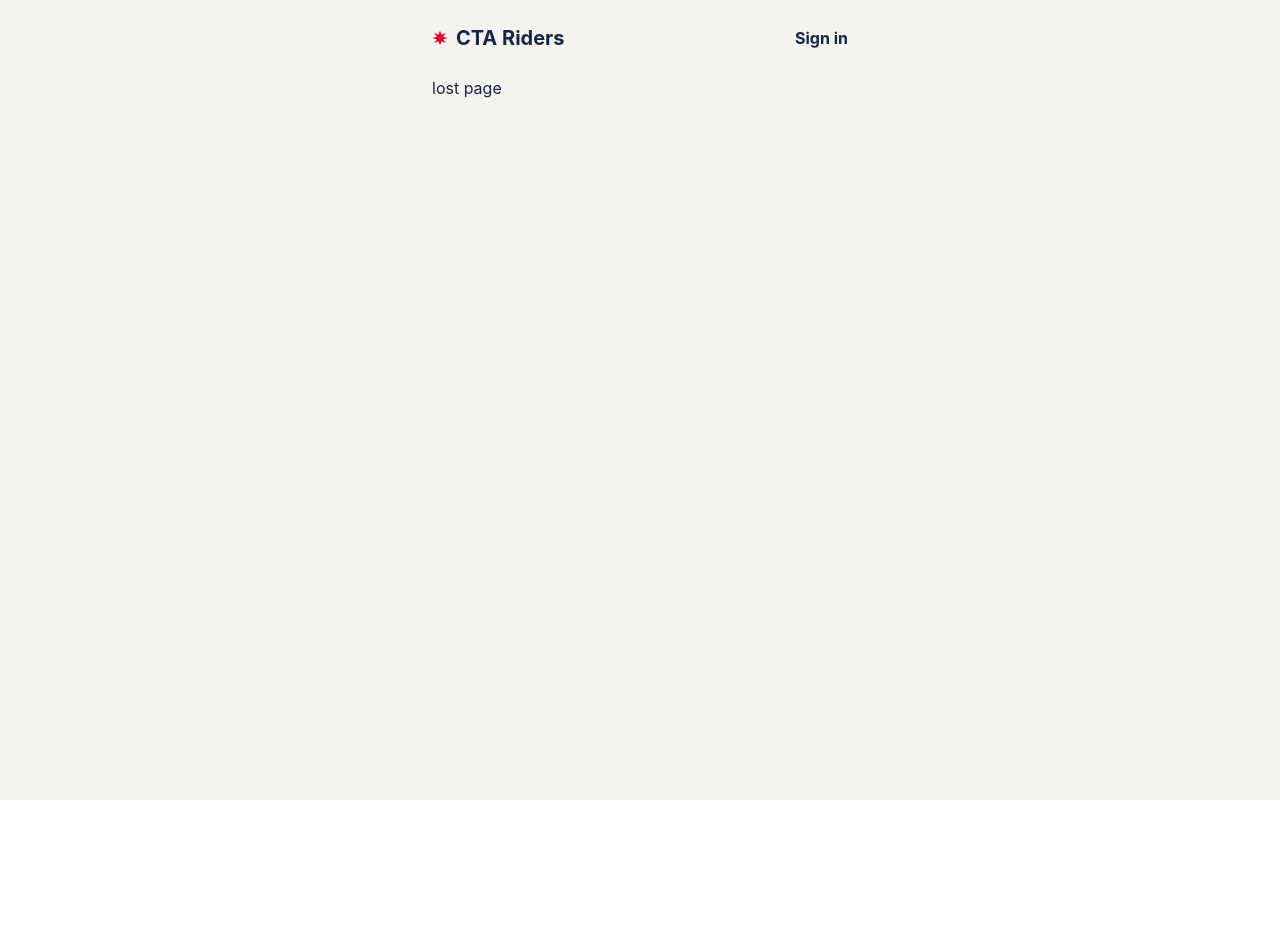
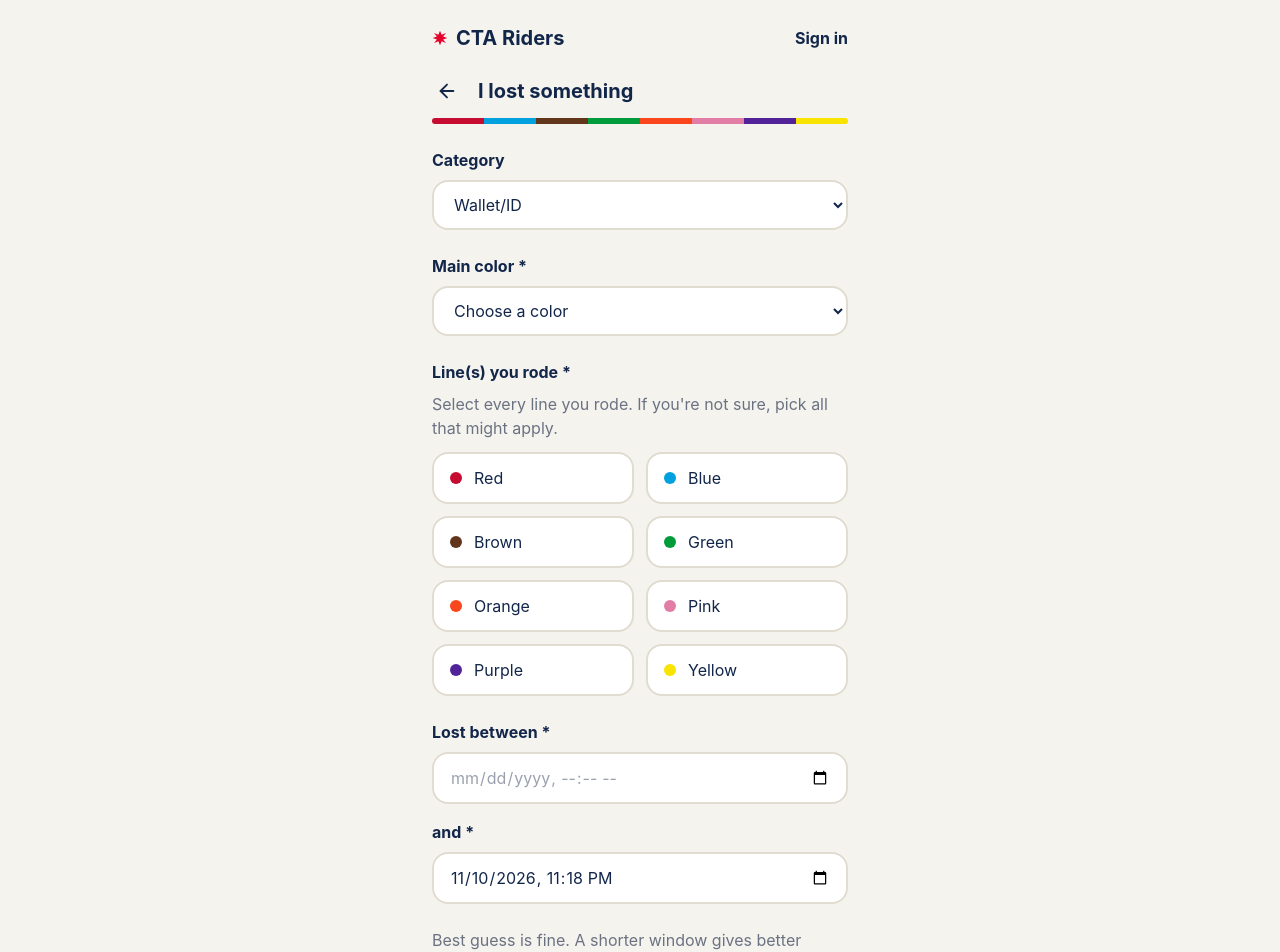
Before and after one commit to Mangosmoove/cta-lost-found, a React (Vite) app in the folder client/: page /lost in a window 1280 px wide. Shown: the top 952 px of the page. Before the commit the page ends 800 px from the top, so only its background shows below. Built offline with nearby package versions, Linux system fonts and the light colour scheme.

Commit message:
added mute gray to empty date time, added lost page that allows user to select multiple lines

```diff
--- a/client/src/components/DateTimeField.tsx
+++ b/client/src/components/DateTimeField.tsx
@@ -31,7 +31,7 @@ const DateTimeField = ({
       max={max}
       value={value}
       onChange={(e) => onChange(e.target.value)}
-      className={fieldClass}
+      className={`${fieldClass} ${value ? "" : "text-gray-400"}`}
     />
   </div>
 );
--- a/client/src/pages/Lost.tsx
+++ b/client/src/pages/Lost.tsx
@@ -1,5 +1,248 @@
+import { useState } from "react";
+import { Link } from "react-router";
+import { ArrowLeft } from "lucide-react";
+import LineStripe from "../components/LineStripe";
+import LinePicker from "../components/LinePicker";
+import StationSelect from "../components/StationSelect";
+import CategorySelect from "../components/CategorySelect";
+import ColorSelect from "../components/ColorSelect";
+import DateTimeField from "../components/DateTimeField";
+import PhotoUpload from "../components/PhotoUpload";
+import { toLocalInput } from "../utils/datetime";
+import { fieldClass, hintClass, labelClass } from "../components/FormStyles";
+
+const errorClass = "mt-2 font-bold text-red-line";
+
 const Lost = () => {
-  return <h1>lost page</h1>;
+  const [category, setCategory] = useState("Wallet/ID");
+  const [color, setColor] = useState("");
+  const [color2, setColor2] = useState("");
+  const [lines, setLines] = useState<string[]>([]);
+  const [lostLine, setLostLine] = useState(""); // line they think they lost it on
+  const [lostStation, setLostStation] = useState("");
+  const [lostFrom, setLostFrom] = useState("");
+  const [lostTo, setLostTo] = useState(() => toLocalInput(new Date()));
+  const [description, setDescription] = useState("");
+  const [photo, setPhoto] = useState<File | null>(null);
+  const [linesError, setLinesError] = useState("");
+  const [timeError, setTimeError] = useState("");
+
+  const now = toLocalInput(new Date());
+
+  const handleLinesChange = (next: string[]) => {
+    setLines(next);
+    setLinesError("");
+
+    // allow several train lines to be selected
+    const nextLostLine =
+      next.length === 1 ? next[0] : next.includes(lostLine) ? lostLine : "";
+    if (nextLostLine !== lostLine) {
+      setLostLine(nextLostLine);
+      setLostStation(""); // old station may not be on the new line
+    }
+  };
+
+  // eslint-disable-next-line @typescript-eslint/no-explicit-any
+  const handleSubmit = (e: any) => {
+    e.preventDefault();
+
+    if (lines.length === 0) {
+      setLinesError("Please pick at least one line.");
+      return;
+    }
+    if (lostFrom >= lostTo) {
+      setTimeError("The start time must be before the end time.");
+      return;
+    }
+
+    // later implement api fun stuff
+    console.log({
+      category,
+      colors: [color, color2].filter(Boolean),
+      lines,
+      lost_line: lostLine || null,
+      lost_station: lostStation || null,
+      lost_from: lostFrom,
+      lost_to: lostTo,
+      description,
+      photo,
+    });
+  };
+
+  return (
+    <div>
+      <div className="mb-3 flex items-center gap-4">
+        <Link to="/" aria-label="Back to home" className="p-1">
+          <ArrowLeft size={22} />
+        </Link>
+        <h1 className="text-xl font-bold">I lost something</h1>
+      </div>
+
+      <div className="mb-6 flex h-1.5 w-full overflow-hidden rounded-full">
+        <LineStripe />
+      </div>
+
+      <form onSubmit={handleSubmit} className="grid gap-6">
+        {/* item category */}
+        <CategorySelect value={category} onChange={setCategory} />
+
+        {/* item color selector */}
+        <ColorSelect
+          id="color"
+          label="Main color *"
+          value={color}
+          onChange={(c) => {
+            setColor(c);
+            if (c === "Multicolor") setColor2("");
+          }}
+          required
+        />
+
+        {color && color !== "Multicolor" && (
+          <ColorSelect
+            id="color2"
+            label="Second color (optional)"
+            value={color2}
+            onChange={setColor2}
+            exclude={color}
+          />
+        )}
+
+        {/* every line they rode */}
+        <fieldset>
+          <legend className={labelClass}>Line(s) you rode *</legend>
+          <p className="mb-3 text-gray-500">
+            Select every line you rode. If you're not sure, pick all that might
+            apply.
+          </p>
+          <LinePicker
+            name="lines"
+            multiple
+            value={lines}
+            onChange={handleLinesChange}
+          />
+          {linesError && (
+            <p className={errorClass} role="alert">
+              {linesError}
+            </p>
+          )}
+        </fieldset>
+
+        {/* where they think they lost it */}
+        {lines.length > 0 && (
+          <fieldset className="grid gap-4">
+            <legend className={labelClass}>
+              Where do you think you lost it? (optional)
+            </legend>
+
+            {lines.length > 1 && (
+              <div>
+                <label htmlFor="lostLine" className={labelClass}>
+                  Which line?
+                </label>
+                <select
+                  id="lostLine"
+                  value={lostLine}
+                  onChange={(e) => {
+                    setLostLine(e.target.value);
+                    setLostStation("");
+                  }}
+                  className={fieldClass}
+                >
+                  <option value="">Not sure</option>
+                  {lines.map((l) => (
+                    <option key={l} value={l}>
+                      {l} Line
+                    </option>
+                  ))}
+                </select>
+              </div>
+            )}
+
+            <StationSelect
+              id="lostStation"
+              label="Station"
+              line={lostLine}
+              value={lostStation}
+              onChange={setLostStation}
+            />
+            <p className={hintClass}>
+              A best guess is fine. We'll still check the rest of the lines.
+            </p>
+          </fieldset>
+        )}
+
+        {/* time window */}
+        <fieldset className="grid gap-4">
+          <DateTimeField
+            id="lostFrom"
+            label="Lost between *"
+            value={lostFrom}
+            onChange={(v) => {
+              setLostFrom(v);
+              setTimeError("");
+            }}
+            max={lostTo || now}
+            required
+          />
+          <DateTimeField
+            id="lostTo"
+            label="and *"
+            value={lostTo}
+            onChange={(v) => {
+              setLostTo(v);
+              setTimeError("");
+            }}
+            min={lostFrom || undefined}
+            max={now}
+            required
+          />
+          <p className={hintClass}>
+            Best guess is fine. A shorter window gives better matches.
+          </p>
+          {timeError && (
+            <p className={errorClass} role="alert">
+              {timeError}
+            </p>
+          )}
+        </fieldset>
+
+        {/* description */}
+        <div>
+          <label htmlFor="description" className={labelClass}>
+            Describe your item *
+          </label>
+          <textarea
+            id="description"
+            rows={4}
+            required
+            value={description}
+            onChange={(e) => setDescription(e.target.value)}
+            placeholder="e.g. Black iPhone, cracked screen protector, fuzzy purple keychain"
+            className={fieldClass}
+          />
+          <p className={hintClass}>
+            Include the brand and anything distinctive or inside it. Staff use
+            this to verify it's yours at pickup, so details only you'd know help
+            most. Don't enter full card or ID numbers.
+          </p>
+        </div>
+
+        {/* photo upload */}
+        <PhotoUpload
+          onChange={setPhoto}
+          showHelperText={category === "Wallet/ID"}
+        />
+
+        <button
+          type="submit"
+          className="rounded-full bg-navy py-4 text-base font-bold text-white shadow-[0_4px_0_0_#0a1630] active:translate-y-0.5 active:shadow-none"
+        >
+          Submit report
+        </button>
+      </form>
+    </div>
+  );
 };
 
 export default Lost;
```
